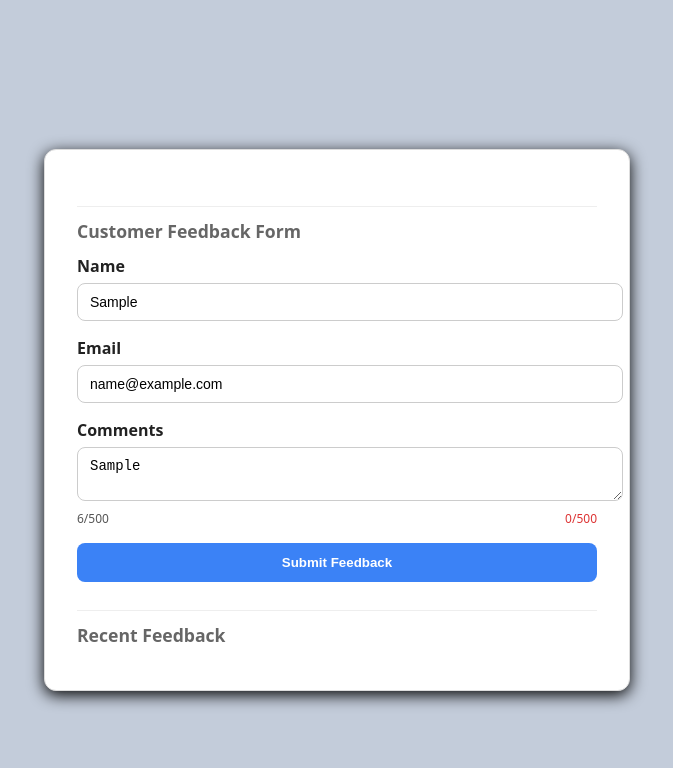
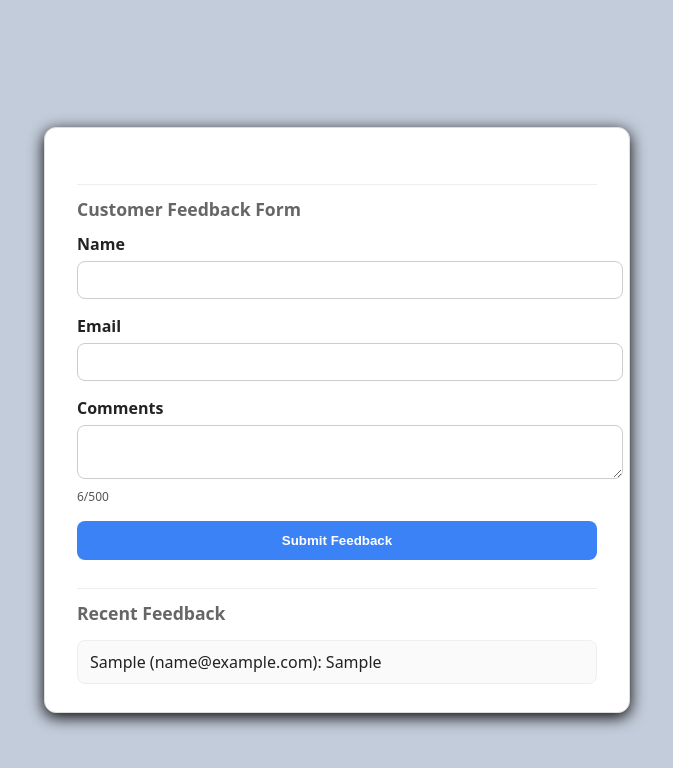
Before and after one commit to KieferBairs/User-Feedback-Form, a plain HTML site: page index.html in a window 1280 px wide. Both pictures are taken after typing "Sample", "name@example.com", "Sample" into the empty fields and a click on the button "Submit Feedback". Shown: the whole page, without its empty margins (303-976 px from the left). Drawn offline with Linux system fonts and the light colour scheme.

Commit message:
Minor Fixes

```diff
--- a/cp_1.js
+++ b/cp_1.js
@@ -20,7 +20,7 @@ wrap.addEventListener('mouseover', (e) => {
     const msg = f.dataset.tooltip;
     if (!msg) return;
     tip.textContent = msg;
-    const rect = f.getBoundingClientRect()
+    const rect = f.getBoundingClientRect();
     tip.style.left = rect.left + 'px';
     tip.style.top = (rect.top +window.scrollY - 38) + 'px';
     tip.hidden = false;
@@ -31,9 +31,10 @@ wrap.addEventListener('mouseout', () => (tip.hidden = true ));
 form.addEventListener('submit' , (e) => {
     e.preventDefault();
     clearErrors();
-    const name = form.name.value.trim();
-    const email = form.email.value.trim();
-    const comments = form.comments.value.trim();
+    const name = form.querySelector('#name').value.trim();
+    const email = form.querySelector('#email').value.trim();
+    const comments = form.querySelector('#comments').value.trim();
+
 
     let valid = true;
     if (!name) showErr('name');
@@ -60,8 +61,5 @@ function showErr(id) {
     .querySelector('.error').textContent = 'Required';
 }
 function clearErrors() {
-    form.querySelectorAll('.error').forEach((c) => {
-        c.textContent = c.closest('.field').querySelector('#comments')
-            ? '0/500' : 0;
-    });
-}
+  form.querySelectorAll('.error').forEach((el) => el.textContent = '')
+    };
--- a/index.html
+++ b/index.html
@@ -32,12 +32,9 @@
          </form>
 
         <h2>Recent Feedback</h2>
-        <div id="feedback-dispaly"></div>
+        <div id="feedback-display"></div>
     </div>
     <div id="tooltip" hidden></div>
 </div>
-
-
-
 </body>
 </html>
```
